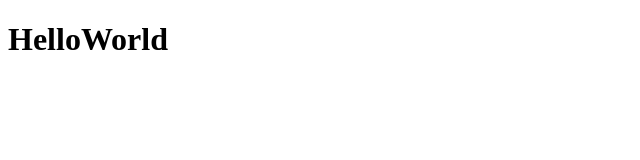
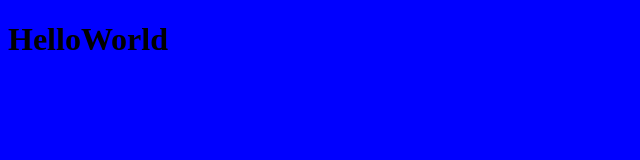
Before and after one commit to sarthas2/sanjyog-website, a website: page pages/main.html in a window 1280 px wide. Shown: the whole page, without its empty margins (0-640 px from the left). Drawn offline with Linux system fonts and the light colour scheme.

Commit message:
Update main.css

```diff
--- a/styles/main.css
+++ b/styles/main.css
@@ -1 +1,3 @@
-something
+body{
+  background-color: blue;
+}
```
